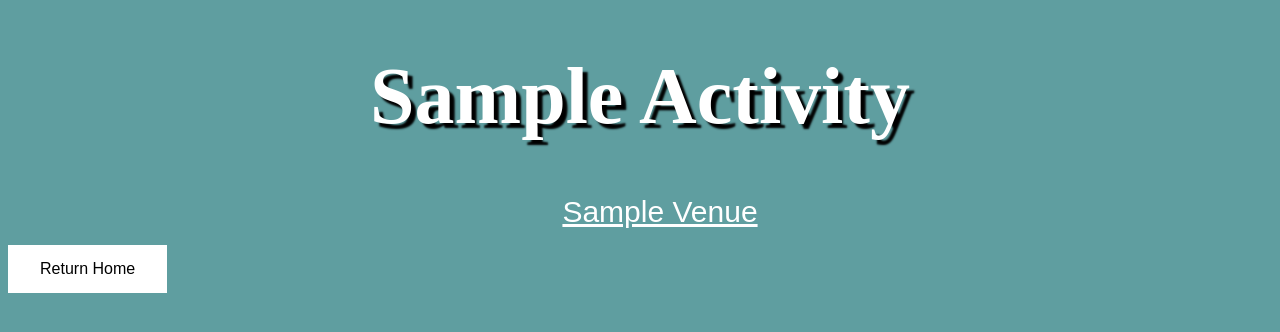
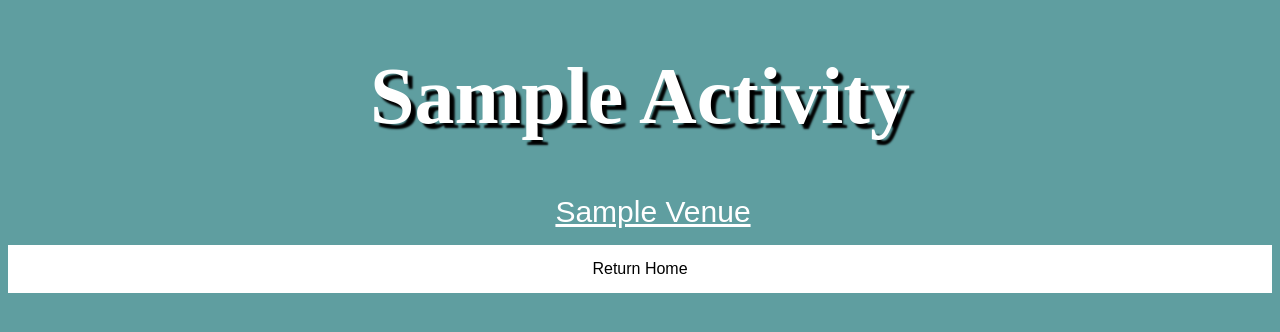
Before and after one commit to MikaylaMunn/nyc-guide, a Django app: template nyc/templates/activity.html in a window 1280 px wide. Shown: the part 139-471 px from the top of the page. Run offline with Django 3.2, Linux system fonts and the light colour scheme; the template is opened without the code that fills it: most values are stand-ins (such as "Sample title", 1, 10 or a date in 2020).

Commit message:
Added style

```diff
--- a/nyc/static/style.css
+++ b/nyc/static/style.css
@@ -20,6 +20,11 @@ p {
 ul {
     text-align: center;
     list-style: none;
+
+}
+ul > li {
+    display: inline;
+    margin-right: 14px;
 }
 img {
     display: block;
@@ -40,6 +45,8 @@ body {
     padding: 15px 32px;
     text-align: center;
     text-decoration: none;
-    display: inline-block;
+    display: block;
     font-size: 16px;
+    margin: auto;
+    padding: auto;
 }
```
